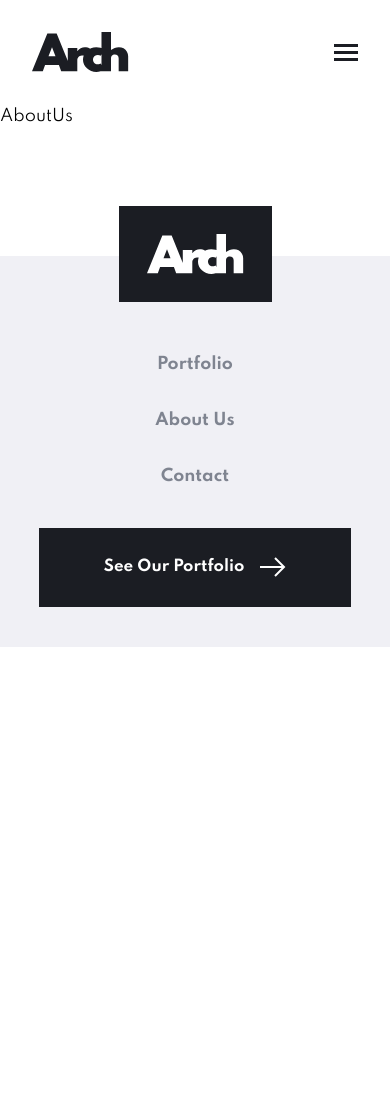
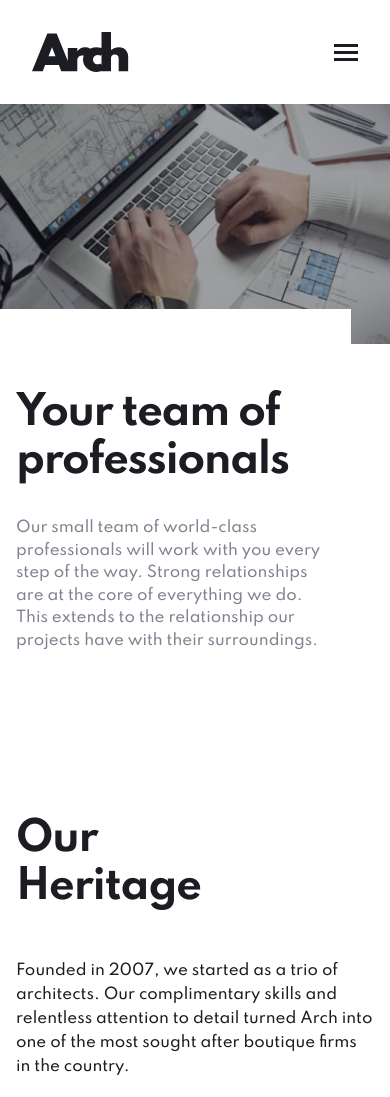
Before and after one commit to Projects-FM/arch-studio, a React (Vite) app: page /about in a window 390 px wide. Shown: the top 1097 px of the page. Before the commit the page ends 844 px from the top, so only its background shows below. Built offline with nearby package versions, Linux system fonts and the light colour scheme.

Commit message:
About Us Page

```diff
--- /dev/null
+++ b/src/components/LeaderCard.tsx
@@ -0,0 +1,59 @@
+import { FC, useState } from 'react';
+
+interface Props {
+	leaderName: string;
+	leaderJob: string;
+	image: string;
+}
+
+export const LeaderCard: FC<Props> = ({ leaderName, leaderJob, image }) => {
+	const [isHovered, setIsHovered] = useState(false);
+
+	const toggleHovered = (value: boolean) => {
+		if (window.innerWidth < 992) return;
+		setIsHovered(value);
+	};
+
+	return (
+		<div
+			onMouseEnter={() => toggleHovered(true)}
+			onMouseLeave={() => toggleHovered(false)}
+			className='p-8 md:p-0 lg:cursor-pointer'>
+			<div className='relative'>
+				<img
+					src={`/src/assets/about/desktop/avatar-${image}.jpg`}
+					alt={leaderName}
+				/>
+				{isHovered && (
+					<div className='absolute bg-[#c7c7c7a8] flex items-center w-full h-full gap-6 top-0 left-0 justify-center'>
+						<a href='https://www.linkedin.com/' target='_blank'>
+							<img
+								src='src/assets/icons/icon-linkedin.svg'
+								alt='LinkedIn Icon'
+							/>
+						</a>
+						<a
+							className='flex items-center'
+							href='https://www.twitter.com/'
+							target='_blank'>
+							<img src='src/assets/icons/icon-twitter.svg' alt='Twitter Icon' />
+						</a>
+					</div>
+				)}
+			</div>
+			<h5 className='text-black-custom text-lg font-bold mt-6'>{leaderName}</h5>
+			<p className='text-gray font-medium my-2 text-[15px]'>{leaderJob}</p>
+			<div className='flex gap-6 lg:hidden'>
+				<a href='https://www.linkedin.com/' target='_blank'>
+					<img src='src/assets/icons/icon-linkedin.svg' alt='LinkedIn Icon' />
+				</a>
+				<a
+					className='flex items-center'
+					href='https://www.twitter.com/'
+					target='_blank'>
+					<img src='src/assets/icons/icon-twitter.svg' alt='Twitter Icon' />
+				</a>
+			</div>
+		</div>
+	);
+};
--- a/src/components/PortfolioCard.tsx
+++ b/src/components/PortfolioCard.tsx
@@ -1,5 +1,5 @@
 import { FC } from 'react';
-import { Link } from 'react-router-dom';
+import { Link, useNavigate } from 'react-router-dom';
 
 interface Props {
 	projectName: string;
@@ -14,8 +14,14 @@ export const PortfolioCard: FC<Props> = ({
 	projectDate,
 	image,
 }) => {
+	const navigate = useNavigate();
+
+	const handleClick = () => {
+		navigate('/portfolio');
+	};
+
 	return (
-		<Link to='/portfolio'>
+		<div onClick={handleClick}>
 			<div
 				className='
 					bg-black-custom relative cursor-pointer
@@ -55,6 +61,6 @@ export const PortfolioCard: FC<Props> = ({
 					</div>
 				)}
 			</div>
-		</Link>
+		</div>
 	);
 };
--- a/src/components/index.ts
+++ b/src/components/index.ts
@@ -1,6 +1,7 @@
 export { Carousel } from './Carousel';
 export { Footer } from './Footer';
 export { HangDown } from './HangDown';
+export { LeaderCard } from './LeaderCard';
 export { Navbar } from './Navbar';
 export { PortfolioCard } from './PortfolioCard';
 export { Slide } from './Slide';
--- a/src/pages/AboutUs.tsx
+++ b/src/pages/AboutUs.tsx
@@ -1,5 +1,130 @@
-import React from 'react';
+import { HangDown, LeaderCard } from '../components';
 
 export const AboutUs = () => {
-	return <div>AboutUs</div>;
+	return (
+		<div>
+			<HangDown pageName='About Us' />
+			<main className='relative'>
+				<div className='bg-black-custom lg:bg-[white]'>
+					<picture className='opacity-60 block h-60 md:h-full lg:opacity-100 lg:w-[60%]'>
+						<source
+							media='(min-width: 992px)'
+							srcSet={`src/assets/about/desktop/image-hero.jpg`}
+						/>
+						<source
+							media='(min-width: 768px)'
+							srcSet={`src/assets/about/tablet/image-hero.jpg`}
+						/>
+						<img
+							className='object-cover h-full w-full'
+							srcSet={`src/assets/about/mobile/image-hero.jpg`}
+						/>
+					</picture>
+				</div>
+				<div
+					className='
+					bg-[white] px-4 pb-10 pt-20 w-[90%] translate-y-[-35px]
+					md:absolute right-0 bottom-0 md:px-16 md:pt-[10rem] md:translate-y-0 md:scale-105
+					lg:w-[55%] lg:pl-[10rem] lg:pt-[10rem]
+					'>
+					<h1
+						className='
+						hidden absolute md:block text-[120px] text-right leading-[200px] tracking-[-3px]
+						top-[-20%] font-bold text-very-light-gray right-5
+						lg:text-[200px] lg:
+						'>
+						About
+					</h1>
+					<h2
+						className='
+						font-bold text-black-custom text-[40px] mb-8 leading-[48px] tracking-[-1.4px]
+						md:text-[56px] md:leading-[56px] md:tracking-[-2px] lg:mb-12
+						'>
+						Your team of professionals
+					</h2>
+					<p className='font-medium text-gray text-[15px]'>
+						Our small team of world-class professionals will work with you every
+						step of the way. Strong relationships are at the core of everything
+						we do. This extends to the relationship our projects have with their
+						surroundings.
+					</p>
+				</div>
+			</main>
+
+			<div className='hidden md:block w-16 h-px bg-light-gray mt-[12rem]'></div>
+			<section
+				className='
+					px-4 py-10 md:px-0 grid lg:grid-cols-[40%_55%] gap-5
+					lg:py-0
+				'>
+				<div>
+					<h2
+						className='
+						text-black-custom font-bold text-[40px] leading-[48px] tracking-[-1.2px] my-[3rem]
+						md:text-[56px] md:leading-[56px] md:mt-[3rem]
+					'>
+						Our
+						<br />
+						Heritage
+					</h2>
+					<p className='text-[15px] text-black-custom my-5 font-medium leading-6'>
+						Founded in 2007, we started as a trio of architects. Our
+						complimentary skills and relentless attention to detail turned Arch
+						into one of the most sought after boutique firms in the country.
+					</p>
+					<p className='text-[15px] text-black-custom my-5 font-medium leading-6'>
+						Speciliazing in Urban Design allowed us to focus on creating
+						exceptional structures that live in harmony with their surroundings.
+						We consider every detail from every surrounding element to inform
+						our designs.
+					</p>
+					<p className='text-[15px] text-black-custom my-5 font-medium leading-6'>
+						Our small team of world-class professionals provides input on every
+						project.
+					</p>
+				</div>
+				<div className='justify-end hidden lg:flex'>
+					<img
+						className='w-[90%]'
+						src='/src/assets/about/desktop/image-heritage.jpg'
+						alt='Heritage'
+					/>
+				</div>
+			</section>
+
+			<section className='px-4 py-10 md:px-0 lg:grid grid-cols-[33%_66%] md:my-[8rem]'>
+				<h2
+					className='
+						text-black-custom font-bold text-[40px] leading-[48px] tracking-[-1.2px] mb-[3rem]
+						md:text-[56px] md:leading-[56px]
+					'>
+					The
+					<br />
+					Leaders
+				</h2>
+				<div className='grid gap-10 md:grid-cols-2'>
+					<LeaderCard
+						leaderName='Jake Richards'
+						leaderJob='Chief Architect'
+						image='jake'
+					/>
+					<LeaderCard
+						leaderName='Thompson Smith'
+						leaderJob='Head of Finance'
+						image='thompson'
+					/>
+					<LeaderCard
+						leaderName='Jackson Rourke'
+						leaderJob='Lead Designer'
+						image='jackson'
+					/>
+					<LeaderCard
+						leaderName='Maria Simpson'
+						leaderJob='Senior Architect'
+						image='maria'
+					/>
+				</div>
+			</section>
+		</div>
+	);
 };
```
